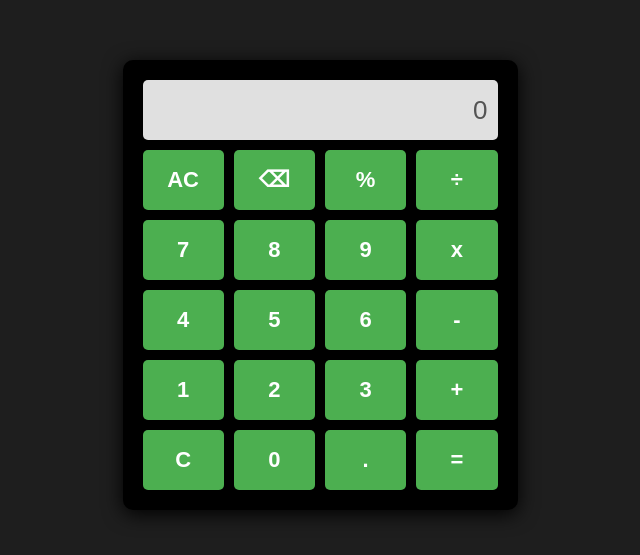
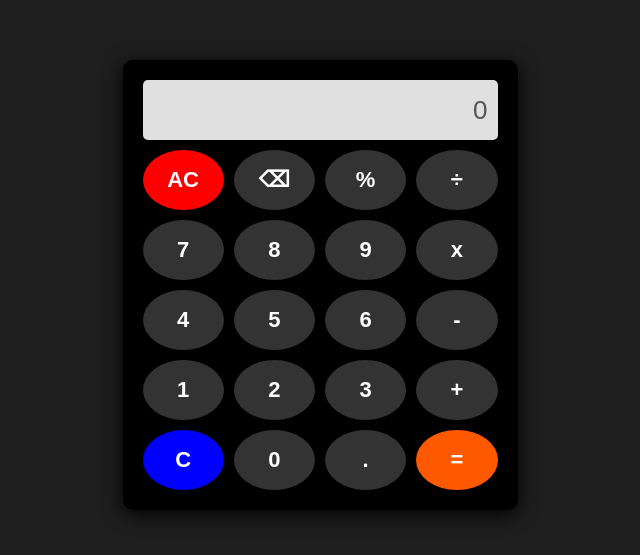
Before and after one commit to Aaradhya2309/Advanced-Calculator, a plain HTML site: page index.html in a window 1280 px wide. Shown: the part 115-670 px from the top of the page, without its empty margins (320-960 px from the left). Drawn offline with Linux system fonts and the light colour scheme.

Commit message:
Update style.css

```diff
--- a/style.css
+++ b/style.css
@@ -53,9 +53,27 @@ button {
 
 button:hover{
   background-color:#3a853d;
-
 }
 
 button:active{
   background-color: #3e8e41;
 }
+button:nth-child(2),button:nth-child(3),button:nth-child(4),button:nth-child(5),button:nth-child(6),button:nth-child(7),button:nth-child(8),
+button:nth-child(9),button:nth-child(10),button:nth-child(11),button:nth-child(12),button:nth-child(13),button:nth-child(14),button:nth-child(15),button:nth-child(16),button:nth-child(18),
+button:nth-child(19) {
+  background-color:#333333;
+  border-radius:50%;
+}
+
+button:nth-child(1){
+  background-color: #ff0000;
+  border-radius:50%;
+}
+button:nth-child(17){
+  background-color:#0000ff;
+  border-radius:50%;
+}
+button:nth-child(20){
+  background-color:#FF5900;
+  border-radius:50%;
+}
```
